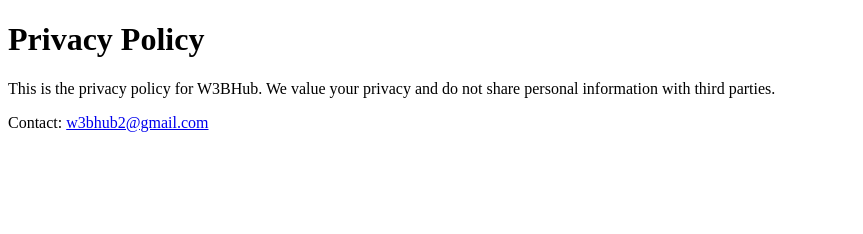
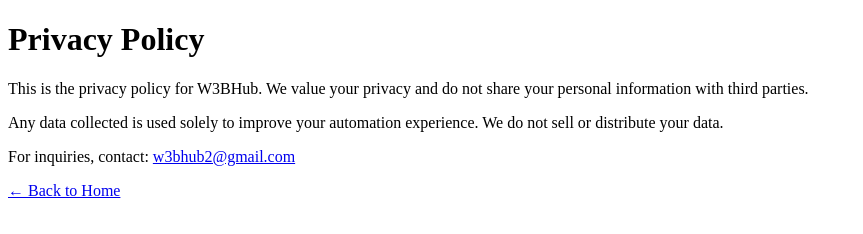
Before and after one commit to u5m4n-g/w3bhub, a plain HTML site: page privacy.html in a window 1280 px wide. Shown: the whole page, without its empty margins (0-863 px from the left). Drawn offline with Linux system fonts and the light colour scheme.

Commit message:
Update privacy.html

```diff
--- a/privacy.html
+++ b/privacy.html
@@ -2,11 +2,17 @@
 <html lang="en">
 <head>
   <meta charset="UTF-8" />
+  <meta name="viewport" content="width=device-width, initial-scale=1.0" />
   <title>Privacy Policy - W3BHub</title>
+  <meta name="description" content="Privacy Policy for W3BHub - AI-powered business automation and social media services." />
 </head>
 <body>
-  <h1>Privacy Policy</h1>
-  <p>This is the privacy policy for W3BHub. We value your privacy and do not share personal information with third parties.</p>
-  <p>Contact: <a href="mailto:w3bhub2@gmail.com">w3bhub2@gmail.com</a></p>
+  <main>
+    <h1>Privacy Policy</h1>
+    <p>This is the privacy policy for W3BHub. We value your privacy and do not share your personal information with third parties.</p>
+    <p>Any data collected is used solely to improve your automation experience. We do not sell or distribute your data.</p>
+    <p>For inquiries, contact: <a href="mailto:w3bhub2@gmail.com">w3bhub2@gmail.com</a></p>
+    <a href="/">← Back to Home</a>
+  </main>
 </body>
 </html>
```
